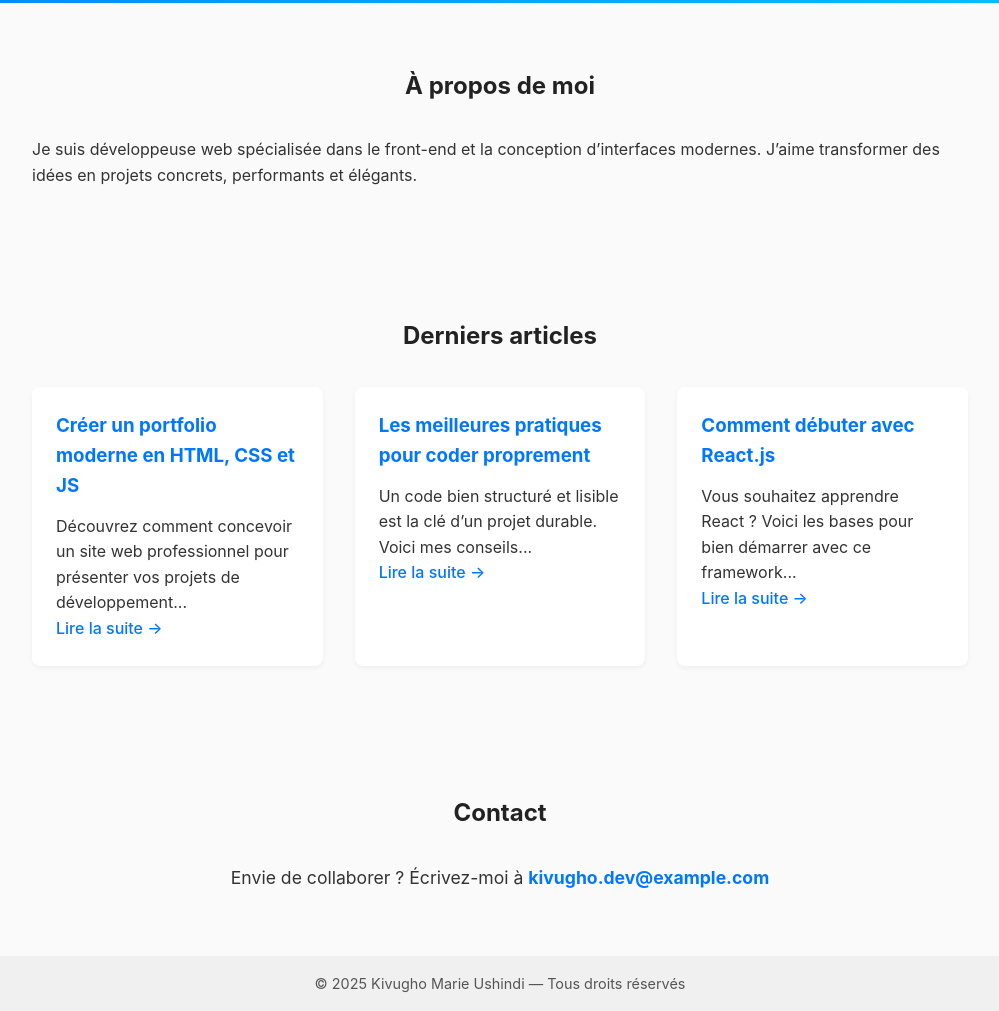
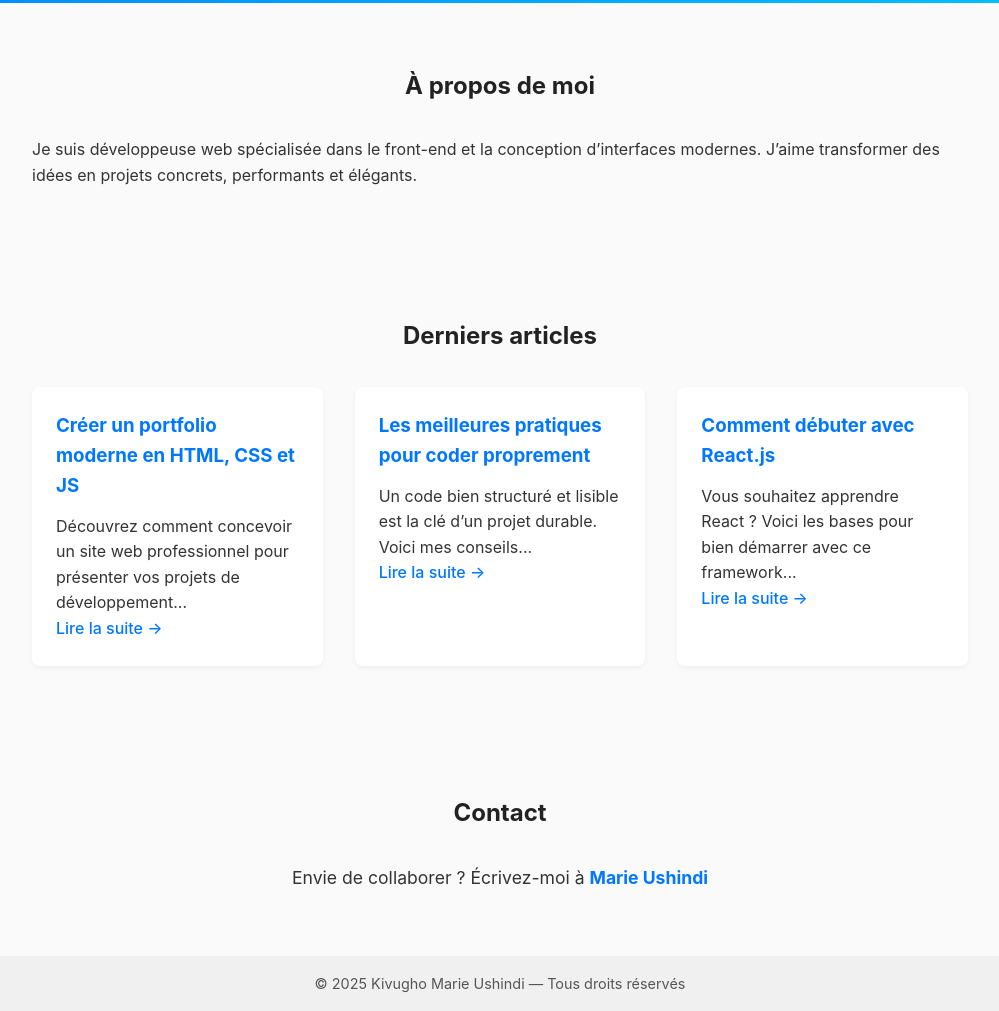
Before and after one commit to Marie20-cod/blog, a plain HTML site: page index.html in a window 1280 px wide. Shown: the part 431-1442 px from the top of the page, without its empty margins (140-1139 px from the left). Drawn offline with Linux system fonts and the light colour scheme.

Commit message:
Update index.html

```diff
--- a/index.html
+++ b/index.html
@@ -55,7 +55,7 @@
 
   <section id="contact" class="contact">
     <h2>Contact</h2>
-    <p>Envie de collaborer ? Écrivez-moi à <a href="mailto:kivugho.dev@example.com">kivugho.dev@example.com</a></p>
+    <p>Envie de collaborer ? Écrivez-moi à <a href="mailto ushindimarie19@gmail.com">Marie Ushindi</a></p>
   </section>
 
   <footer>
```
